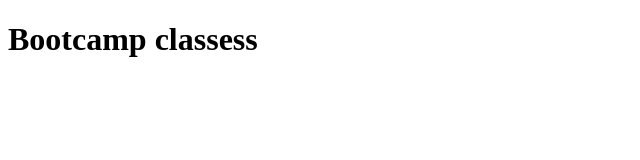
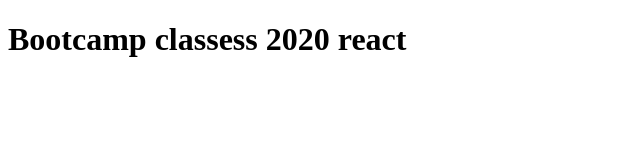
Before and after one commit to unzila-sidd/bootcamp-class-1, a plain HTML site: page index.html in a window 1280 px wide. Shown: the whole page, without its empty margins (0-640 px from the left). Drawn offline with Linux system fonts and the light colour scheme.

Commit message:
Update index.html

```diff
--- a/index.html
+++ b/index.html
@@ -6,6 +6,6 @@
     <title>Document</title>
 </head>
 <body>
-    <h1>Bootcamp classess</h1>
+    <h1>Bootcamp classess 2020 react</h1>
 </body>
 </html>
```
